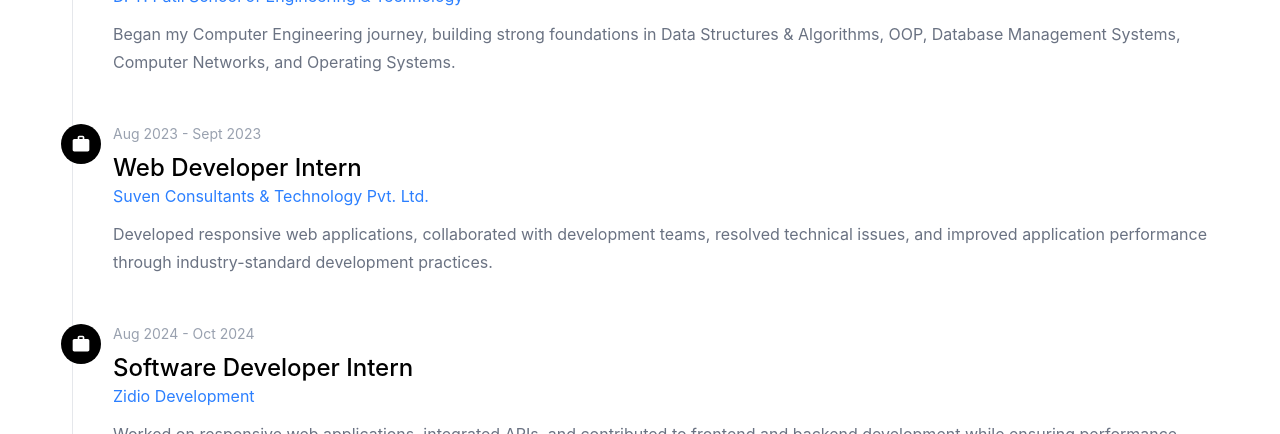
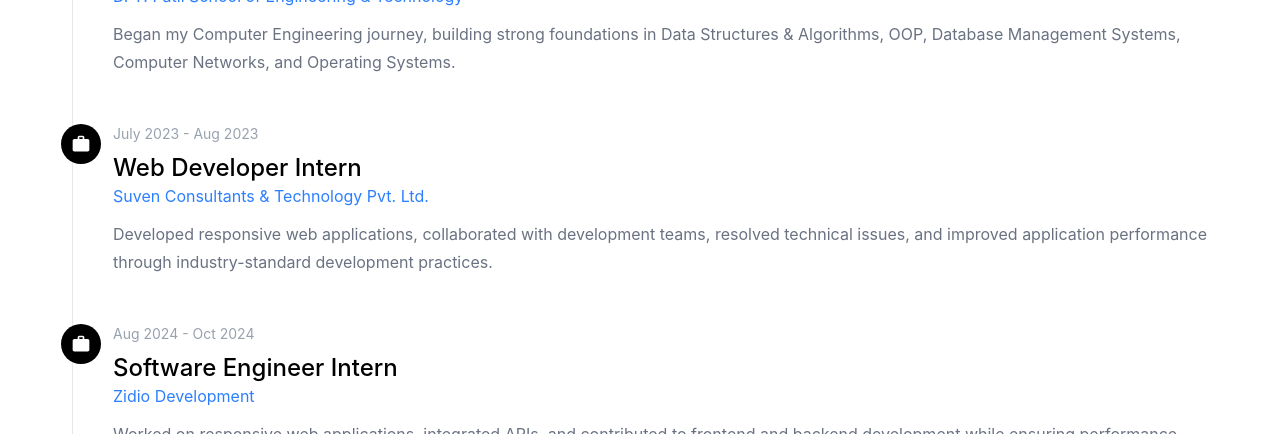
Before and after one commit to appy-spec/portfolio, a React (Vite) app: page / in a window 1280 px wide. Shown: the part 1800-2234 px from the top of the page. Built offline with nearby package versions, Linux system fonts and the light colour scheme.

Commit message:
fix the timeLine

```diff
--- a/src/components/LearningPath.jsx
+++ b/src/components/LearningPath.jsx
@@ -11,7 +11,7 @@ function LearningPath() {
     },
 
     {
-      year: "Aug 2023 - Sept 2023",
+      year: "July 2023 - Aug 2023",
       title: "Web Developer Intern",
       company: "Suven Consultants & Technology Pvt. Ltd.",
       description:
@@ -20,7 +20,7 @@ function LearningPath() {
 
     {
       year: "Aug 2024 - Oct 2024",
-      title: "Software Developer Intern",
+      title: "Software Engineer Intern",
       company: "Zidio Development",
       description:
         "Worked on responsive web applications, integrated APIs, and contributed to frontend and backend development while ensuring performance optimization and project requirement alignment.",
```
Also changed, not shown: 1 other file (tests, documents, lock files or other folders).
